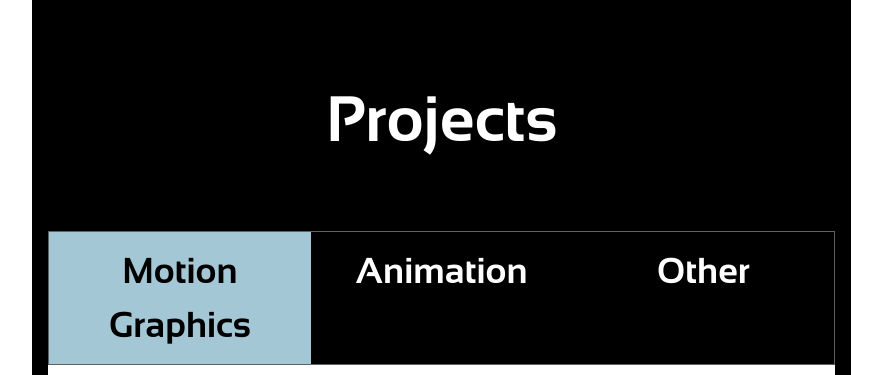
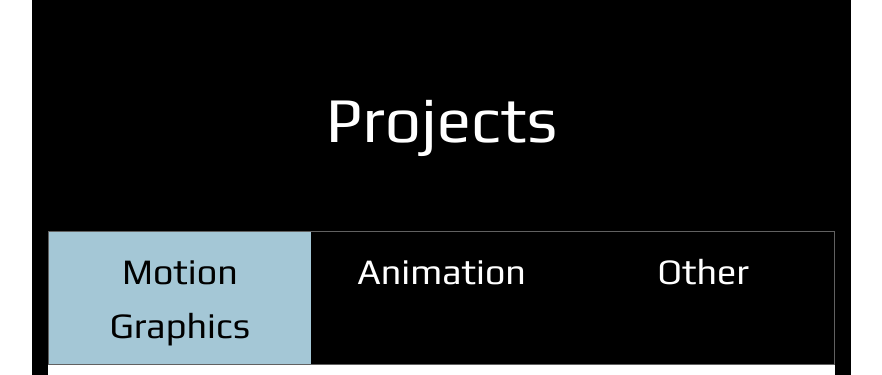
Before and after one commit to JulianKinney/JulianKinney.github.io, a plain HTML site: page index.html in a window 1280 px wide. Shown: the part 592-967 px from the top of the page, without its empty margins (96-978 px from the left). Drawn offline with nearby package versions, Linux system fonts and the light colour scheme; some packages are replaced by stand-ins of ours; files that its build step writes are made by us from their sources.

Commit message:
Update index.html

```diff
--- a/index.html
+++ b/index.html
@@ -9,7 +9,7 @@
 <link rel="stylesheet" href="css/style.css" type="text/css">
 <style>
 body, html {height: 100%}
-body,h1,h2,h3,h4,h5,h6 {font-family: "sansation", sans-serif}
+body,h1,h2,h3,h4,h5,h6 {font-family: "Play", sans-serif}
 .menu {display: none}
 .bgimg {
     background-repeat: no-repeat;
@@ -35,10 +35,15 @@ body,h1,h2,h3,h4,h5,h6 {font-family: "sansation", sans-serif}
 <!-- Header with image -->
 <header class="bgimg w3-display-container w3-grayscale-min" id="home">
   <div class="w3-display-container w3-center">
+    <head>
+    <style>
+    @import url('https://fonts.googleapis.com/css?family=Play');
+    </style>
+    </head>
     <link href="main.css" type="text/css" rel="stylesheet" />
-    <font face="sansation" color="white">
+    <font face="Play" color="white">
     <div class="w3-display-middle w3-text-white w3-text-xlarge w3-container" style="position:absolute; left:770px; top:250px; font-size:350%">Julian Kinney</div>
-    <font face="Lato" color="white">
+    <font face="Play" color="white">
       <img src="pix/highqbg.png" align="middle">
       <head>
       <style>
@@ -95,7 +100,7 @@ body,h1,h2,h3,h4,h5,h6 {font-family: "sansation", sans-serif}
 
       <div id="mySidenav" class="sidenav">
         <a href="javascript:void(0)" class="closebtn" onclick="closeNav()">&times;</a>
-        <font face="sansation" color="white">
+        <font face="Play" color="white">
         <p>
           <a href="#home">
             <img border="0" alt="W3Schools" src="pix/homeicon2.png" width="400" height="200" style="width:100px; height:100px;">
```
